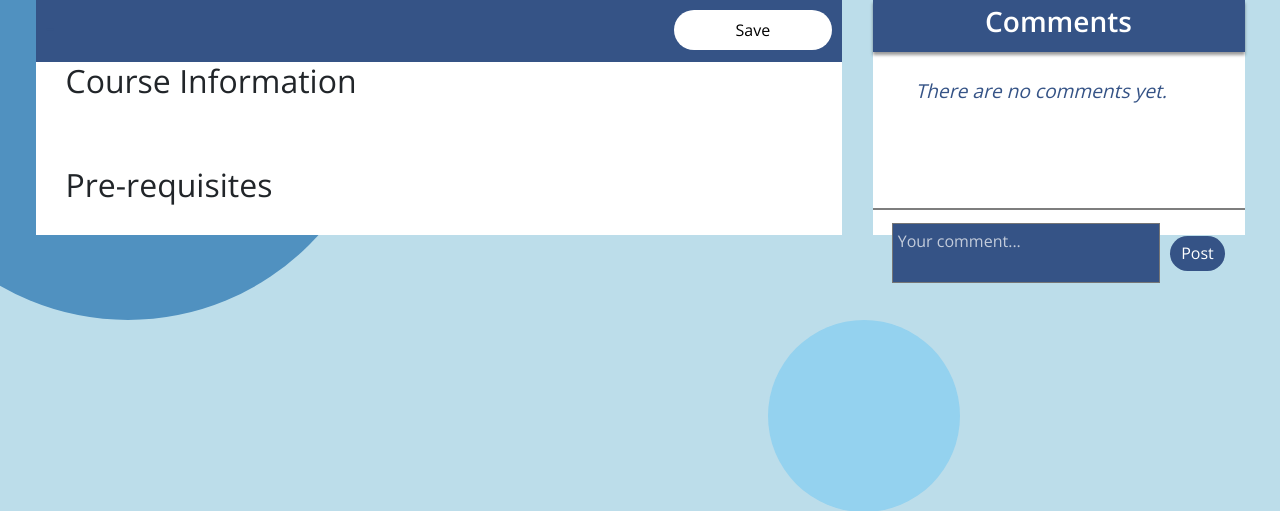
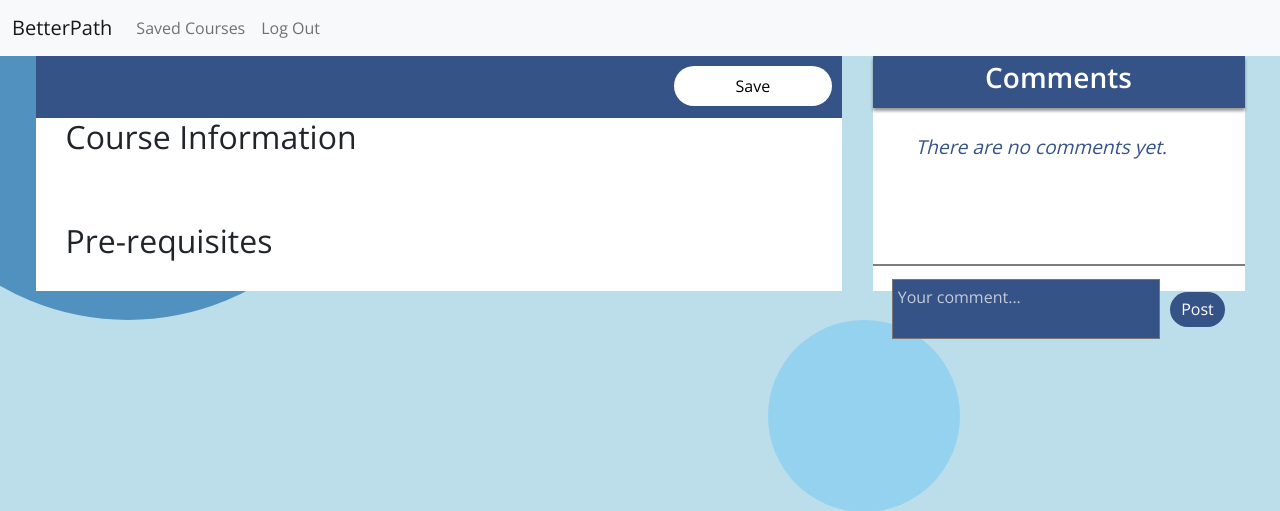
Before and after one commit to ECE444-2021Fall/project1-education-pathways-group-6-tensiletech, a Flask app: template app/templates/course.html in a window 1280 px wide. Shown: the top 511 px of the page. Run offline with Flask 2, Linux system fonts and the light colour scheme; the template is opened without the code that fills it, so the values that code supplies are empty; parts of the project's set-up code (start-up, migrations or seed data) failed here and were passed over.

Commit message:
Added bootstrap navbar that can be imported as a macro

```diff
--- a/app/templates/base.html
+++ b/app/templates/base.html
@@ -2,6 +2,7 @@
 <link href="https://cdn.jsdelivr.net/npm/bootstrap@5.0.0-beta1/dist/css/bootstrap.min.css" rel="stylesheet" integrity="sha384-giJF6kkoqNQ00vy+HMDP7azOuL0xtbfIcaT9wjKHr8RbDVddVHyTfAAsrekwKmP1" crossorigin="anonymous">
 <link href="https://fonts.googleapis.com/css?family=Open+Sans:400,600,300" rel="stylesheet" type="text/css">
 <link rel="stylesheet" href="static/styles/common.css">
+<script src="https://cdn.jsdelivr.net/npm/bootstrap@5.0.2/dist/js/bootstrap.bundle.min.js" integrity="sha384-MrcW6ZMFYlzcLA8Nl+NtUVF0sA7MsXsP1UyJoMp4YLEuNSfAP+JcXn/tWtIaxVXM" crossorigin="anonymous"></script>
 {% block imports %}
 {% endblock %}
 <head>
--- a/app/templates/course.html
+++ b/app/templates/course.html
@@ -1,10 +1,14 @@
 {% extends "base.html" %}
+
+{% import "macros.html" as macros %}
 
 {% block imports %}
 <link rel="stylesheet" href="../static/styles/course.css">
 {% endblock %}
 
 {% block main %}
+{{ macros.navbar('course') }}
+
 <div class="main-content">
     <div class="course-info-box">
         <div class="course-info-title-box">
--- /dev/null
+++ b/app/templates/macros.html
@@ -0,0 +1,20 @@
+{% macro navbar(page) -%}
+<nav class="navbar navbar-expand-lg navbar-light bg-light">
+    <div class="container-fluid">
+        <a class="navbar-brand" href="/">BetterPath</a>
+        <button class="navbar-toggler" type="button" data-bs-toggle="collapse" data-bs-target="#navbarSupportedContent" aria-controls="navbarSupportedContent" aria-expanded="false" aria-label="Toggle navigation">
+            <span class="navbar-toggler-icon"></span>
+        </button>
+        <div class="collapse navbar-collapse" id="navbarSupportedContent">
+            <ul class="navbar-nav me-auto mb-2 mb-lg-0">
+                <li class="nav-item">
+                    <a class="nav-link" href="TODO">Saved Courses</a>
+                </li>
+                <li class="nav-item">
+                    <a class="nav-link" href="{{ url_for('users.logout') }}">Log Out</a>
+                </li>
+            </ul>
+        </div>
+    </div>
+</nav>
+{%- endmacro %}
```
